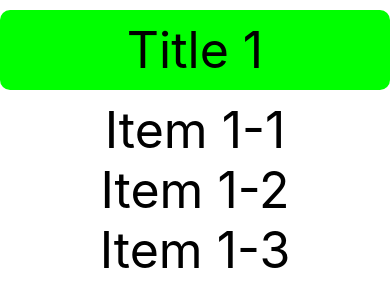
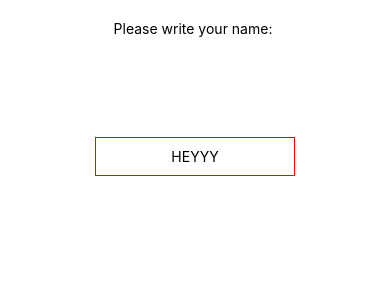
Before and after one commit to takuyadev/react-native-course, a React Native app: screen / in a window 390 px wide. Shown: the top 306 px of the page. Built offline with nearby package versions, Linux system fonts and the light colour scheme.

Commit message:
Worked on with text inputs

```diff
--- a/App.js
+++ b/App.js
@@ -1,9 +1,18 @@
 import React, { useState } from "react";
-import { View, Text, SectionList, ScrollView, RefreshControl, FlatList } from "react-native";
+import {
+   View,
+   Text,
+   SectionList,
+   ScrollView,
+   RefreshControl,
+   FlatList,
+   TextInput,
+} from "react-native";
 import { StyleSheet } from "react-native";
 
 function App() {
    const [refreshing, setRefreshing] = useState(false);
+   const [name, setName] = useState("");
    const [count, setCount] = useState(2);
    const [list, setList] = useState([
       {
@@ -38,21 +47,33 @@ function App() {
    };
 
    return (
-      <SectionList
-         sections={list}
-         refreshControl={<RefreshControl refreshing={refreshing} onRefresh={onRefresh} />}
-         keyExtractor={(_item, index) => index.toString()}
-         renderItem={({ item }) => {
-            return <Text style={styles.text}>{item}</Text>;
-         }}
-         renderSectionHeader={({ section }) => {
-            return (
-               <View style={styles.item}>
-                  <Text style={styles.text}>{section.title}</Text>
-               </View>
-            );
-         }}
-      />
+      <View style={styles.body}>
+         <Text style={styles.text}>Please write your name: {name}</Text>
+         <TextInput
+            secureTextEntry
+            placeholder={"HEYYY"}
+            onChangeText={(value) => {
+               setName(value);
+            }}
+            style={styles.textInput}
+            maxLength={2}
+         />
+      </View>
+      // <SectionList
+      //    sections={list}
+      //    refreshControl={<RefreshControl refreshing={refreshing} onRefresh={onRefresh} />}
+      //    keyExtractor={(_item, index) => index.toString()}
+      //    renderItem={({ item }) => {
+      //       return <Text style={styles.text}>{item}</Text>;
+      //    }}
+      //    renderSectionHeader={({ section }) => {
+      //       return (
+      //          <View style={styles.item}>
+      //             <Text style={styles.text}>{section.title}</Text>
+      //          </View>
+      //       );
+      //    }}
+      // />
 
       // <FlatList
       //    data={items}
@@ -89,27 +110,20 @@ function App() {
 }
 
 const styles = StyleSheet.create({
-   safeView: {
-      marginVertical: "10",
-   },
    body: {
       flex: 1,
       margin: 20,
+      alignItems: "center",
    },
    text: {
-      fontSize: 50,
+      marginBottom: 100,
+   },
+   textInput: {
+      width: 200,
+      borderWidth: 1,
+      borderColor: "red",
+      padding: 10,
       textAlign: "center",
-   },
-   item: {
-      fontSize: 20,
-      padding: 10,
-      backgroundColor: "#00FF00",
-      marginVertical: 10,
-      color: "#000000",
-      borderRadius: 10,
-   },
-   list: {
-      gap: 8,
    },
 });
 
```
